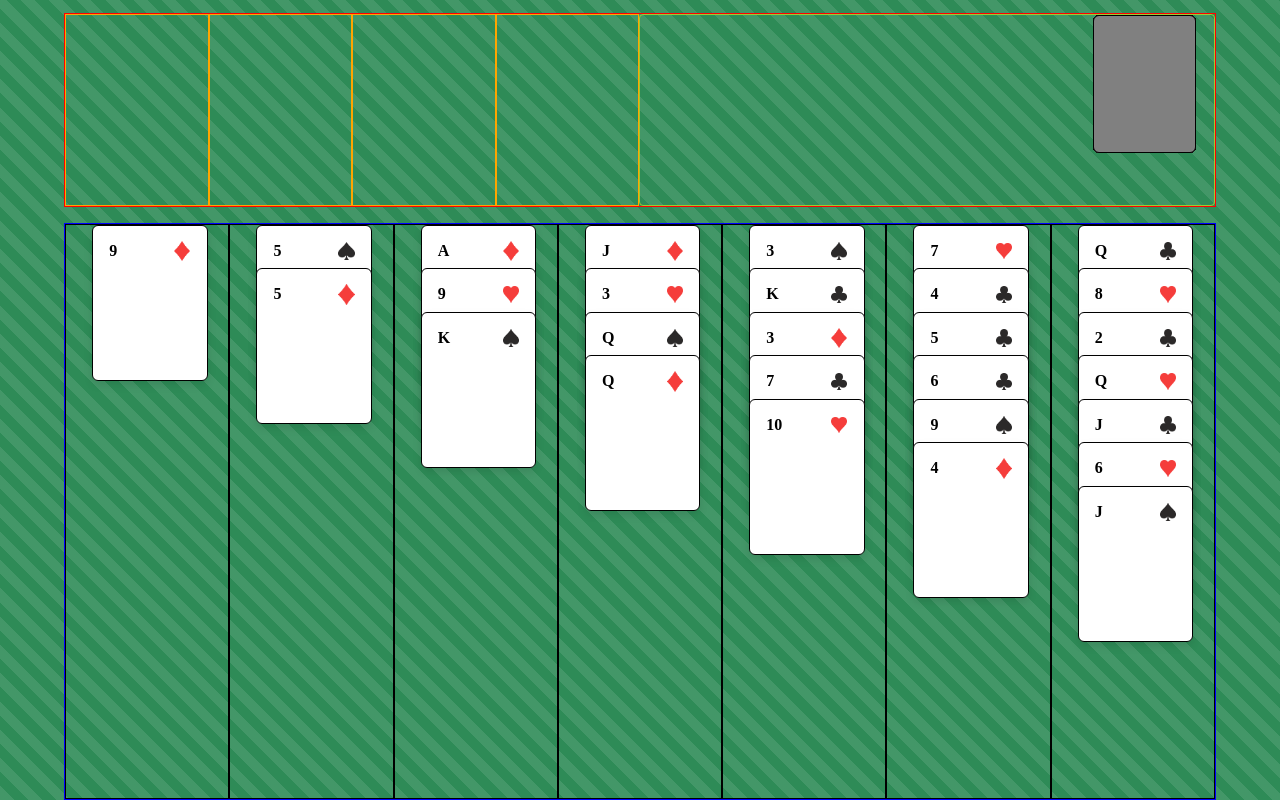
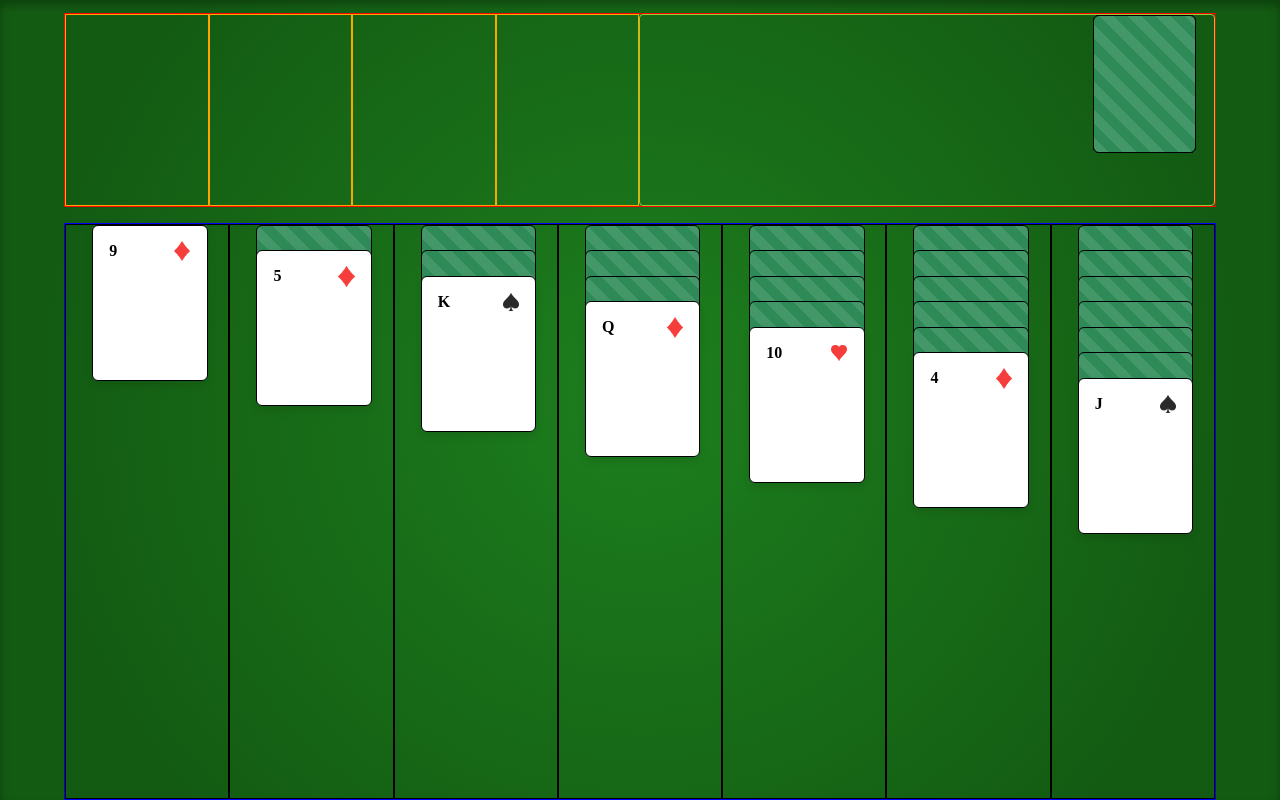
Before and after one commit to Mylos97/SolitaireHTMLJavascript, a plain HTML site: page index.html in a window 1280 px wide. Drawn offline with Linux system fonts and the light colour scheme.

Commit message:
changed background

```diff
--- a/script.js
+++ b/script.js
@@ -132,6 +132,7 @@ function putCardsInColumns(deck) {
             cardObject.pos = j;
             cardObject.col = i;
             const card = createCard(cardObject);
+            if (j != i) flipCard(card);
             if(j == i) card.draggable = true;
             currentCol.append(card);
         }
@@ -171,7 +172,6 @@ function deckClicked(e) {
 }
 
 function handleDragStart(e) {
-    const draggingDiv = document.createElement('div');
     draggedCards = [];
     draggedColumn = e.target.parentElement;
     draggedCards.push(e.target);
--- a/styles.css
+++ b/styles.css
@@ -1,14 +1,9 @@
 .game-area {
     width: 100%;
     height: 100%;
-    background-color: #2E8B57;
-    background-image: repeating-linear-gradient(
-        45deg,
-        rgba(255, 255, 255, 0.1),
-        rgba(255, 255, 255, 0.1) 10px,
-        transparent 10px,
-        transparent 20px
-    );
+    background: radial-gradient(circle, #1d7f1d 0%, #135b13 80%);
+    box-shadow: 0px 10px 20px rgba(0, 0, 0, 0.5), inset 0px 5px 10px rgba(0, 0, 0, 0.3);
+    position: relative;
     box-sizing: border-box;
     display: flex;
     gap: 16px;
@@ -78,9 +73,16 @@ html, body {
 }
 
 .card.card-back {
-    background-color: grey;
-    box-shadow: 0 0 0 rgba(0, 0, 0, 0.1);
+    background-color: #2E8B57;
+    background-image: repeating-linear-gradient(
+        45deg,
+        rgba(255, 255, 255, 0.1),
+        rgba(255, 255, 255, 0.1) 10px,
+        transparent 10px,
+        transparent 20px
+    );
     cursor: pointer;
+    box-shadow: 0 4px 8px rgba(0, 0, 0, 0.0);
 }
 
 .deck-river {
```
